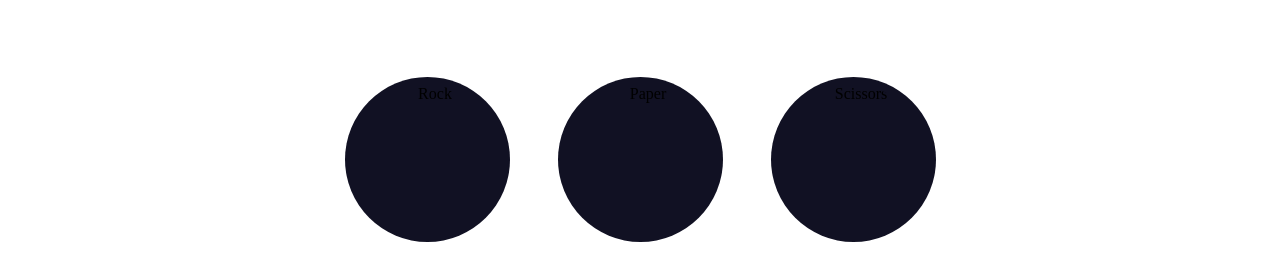
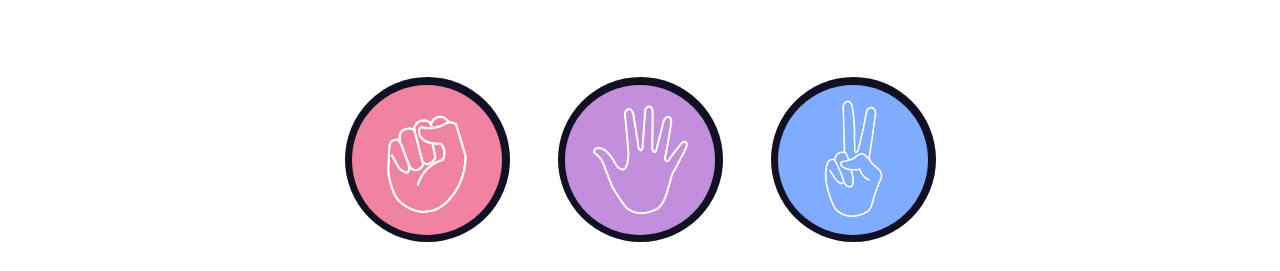
Before and after one commit to dipta006/Stone-Paper-Scisssor-Game, a plain HTML site: page index.html in a window 1280 px wide. Shown: the part 83-354 px from the top of the page. Drawn offline with Linux system fonts and the light colour scheme; the site is published under a folder, as on GitHub Pages, so addresses that start at the root find nothing.

Commit message:
Update index.html

```diff
--- a/index.html
+++ b/index.html
@@ -12,13 +12,13 @@
 
     <div class="choices">
       <div class="choice" id="rock">
-        <img src="/images/rock.png" alt="Rock" />
+        <img src="images/rock.png" alt="Rock" />
       </div>
       <div class="choice" id="paper">
-        <img src="/images/paper.png" alt="Paper" />
+        <img src="images/paper.png" alt="Paper" />
       </div>
       <div class="choice" id="scissors">
-        <img src="/images/scissors.png" alt="Scissors" />
+        <img src="images/scissors.png" alt="Scissors" />
       </div>
     </div>
 
```
